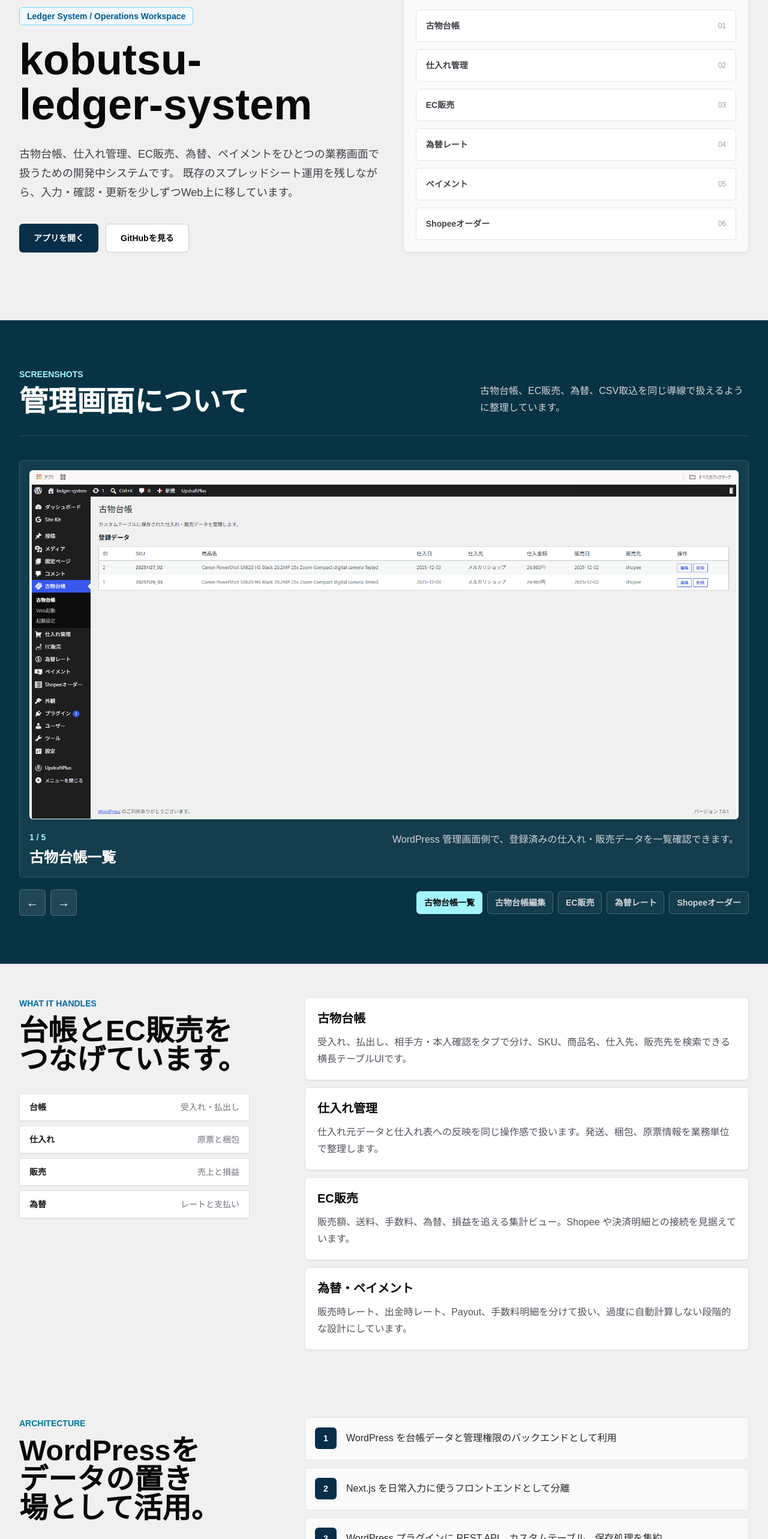
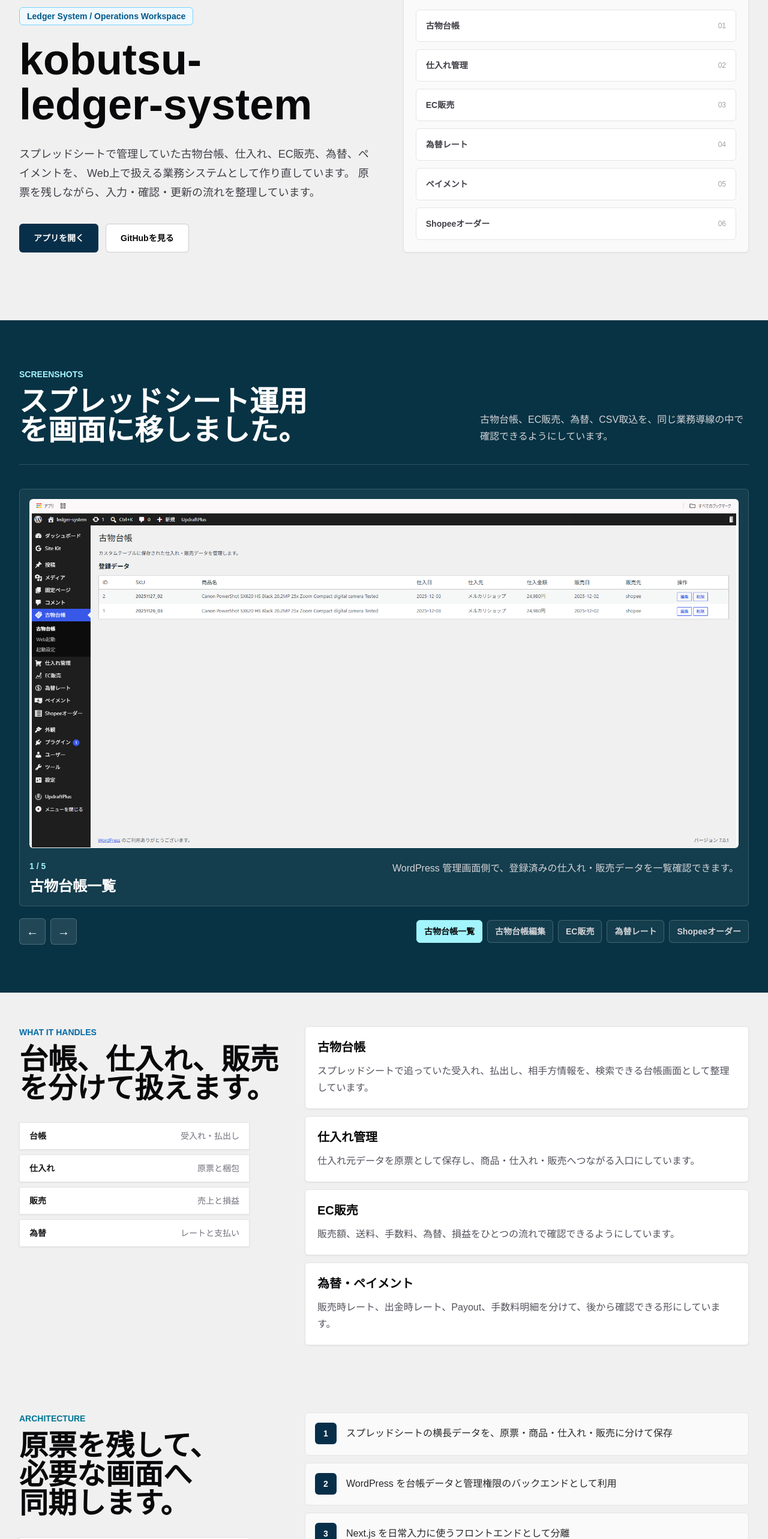
Before and after one commit to muu-ima/portfolio, a Next.js app: page /works/kobutsu-ledger-system in a window 1280 px wide. Shown: the part 234-2800 px from the top of the page at 60% size. Built offline with nearby package versions, Linux system fonts and the light colour scheme; a web font is replaced by a local one.

Commit message:
Refine ledger portfolio copy

```diff
--- a/app/works/kobutsu-ledger-system/page.tsx
+++ b/app/works/kobutsu-ledger-system/page.tsx
@@ -8,31 +8,31 @@ const workspaces = [
   {
     title: "古物台帳",
     description:
-      "受入れ、払出し、相手方・本人確認をタブで分け、SKU、商品名、仕入先、販売先を検索できる横長テーブルUIです。",
+      "スプレッドシートで追っていた受入れ、払出し、相手方情報を、検索できる台帳画面として整理しています。",
   },
   {
     title: "仕入れ管理",
     description:
-      "仕入れ元データと仕入れ表への反映を同じ操作感で扱います。発送、梱包、原票情報を業務単位で整理します。",
+      "仕入れ元データを原票として保存し、商品・仕入れ・販売へつながる入口にしています。",
   },
   {
     title: "EC販売",
     description:
-      "販売額、送料、手数料、為替、損益を追える集計ビュー。Shopee や決済明細との接続を見据えています。",
+      "販売額、送料、手数料、為替、損益をひとつの流れで確認できるようにしています。",
   },
   {
     title: "為替・ペイメント",
     description:
-      "販売時レート、出金時レート、Payout、手数料明細を分けて扱い、過度に自動計算しない段階的な設計にしています。",
+      "販売時レート、出金時レート、Payout、手数料明細を分けて、後から確認できる形にしています。",
   },
 ];
 
 const architecture = [
+  "スプレッドシートの横長データを、原票・商品・仕入れ・販売に分けて保存",
   "WordPress を台帳データと管理権限のバックエンドとして利用",
   "Next.js を日常入力に使うフロントエンドとして分離",
   "WordPress プラグインに REST API、カスタムテーブル、保存処理を集約",
-  "WordPress テーマは Vercel / Next.js を表示する薄いシェルに限定",
-  "既存の横長スプレッドシート運用に合わせ、カード型ではなく表形式UIを中心に設計",
+  "CSV 原票、Shopee オーダー、ペイメント、為替を補助データとして扱う",
 ];
 
 const stack = ["Next.js 16", "React 19", "TypeScript", "WordPress", "REST API", "Docker", "MySQL"];
@@ -68,7 +68,7 @@ const screenshots = [
 export const metadata: Metadata = {
   title: "kobutsu-ledger-system | Portfolio",
   description:
-    "Next.js と WordPress を組み合わせた古物台帳・EC販売管理システムの紹介ページです。",
+    "スプレッドシート運用をWeb化した、古物台帳・EC販売管理システムの紹介ページです。",
 };
 
 export default function KobutsuLedgerSystemPage() {
@@ -92,8 +92,9 @@ export default function KobutsuLedgerSystemPage() {
                 kobutsu-ledger-system
               </h1>
               <p className="mt-7 max-w-2xl text-lg leading-8 text-zinc-700">
-                古物台帳、仕入れ管理、EC販売、為替、ペイメントをひとつの業務画面で扱うための開発中システムです。
-                既存のスプレッドシート運用を残しながら、入力・確認・更新を少しずつWeb上に移しています。
+                スプレッドシートで管理していた古物台帳、仕入れ、EC販売、為替、ペイメントを、
+                Web上で扱える業務システムとして作り直しています。
+                原票を残しながら、入力・確認・更新の流れを整理しています。
               </p>
               <div className="mt-9 flex flex-col gap-3 sm:flex-row">
                 <a
@@ -143,11 +144,11 @@ export default function KobutsuLedgerSystemPage() {
                 Screenshots
               </p>
               <h2 className="mt-3 text-2xl font-semibold tracking-normal sm:text-5xl">
-                管理画面について
-                           </h2>
+                スプレッドシート運用を画面に移しました。
+              </h2>
             </div>
             <p className="max-w-md text-base leading-7 text-zinc-300">
-              古物台帳、EC販売、為替、CSV取込を同じ導線で扱えるように整理しています。
+              古物台帳、EC販売、為替、CSV取込を、同じ業務導線の中で確認できるようにしています。
             </p>
           </div>
 
@@ -162,7 +163,7 @@ export default function KobutsuLedgerSystemPage() {
               What It Handles
             </p>
             <h2 className="mt-3 text-2xl font-semibold tracking-normal sm:text-5xl">
-              台帳とEC販売をつなげています。
+              台帳、仕入れ、販売を分けて扱えます。
             </h2>
             <div className="mt-8 grid max-w-sm gap-2">
               {[
@@ -196,7 +197,7 @@ export default function KobutsuLedgerSystemPage() {
               Architecture
             </p>
             <h2 className="mt-3 text-2xl font-semibold tracking-normal sm:text-5xl">
-              WordPressをデータの置き場として活用。
+              原票を残して、必要な画面へ同期します。
             </h2>
             <div className="mt-8 max-w-sm border border-zinc-200 bg-white p-4 shadow-sm shadow-zinc-950/5">
               <div className="border border-zinc-200 bg-[rgb(240,240,240)] px-3 py-3 text-center text-sm font-semibold text-zinc-800">
```
